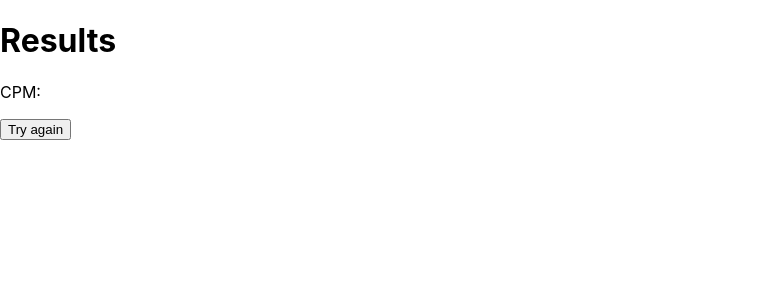
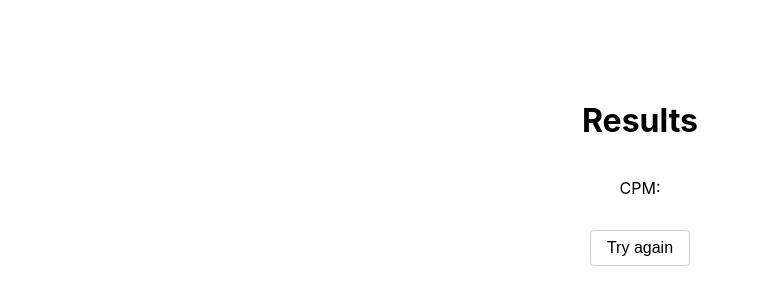
Before and after one commit to eyal-sasson/typer, a Next.js app: page /results in a window 1280 px wide. Shown: the top 304 px of the page, without its empty margins (0-760 px from the left). Built offline with nearby package versions, Linux system fonts and the light colour scheme.

Commit message:
Styling results page

```diff
--- a/pages/results.tsx
+++ b/pages/results.tsx
@@ -1,14 +1,15 @@
 import React from 'react';
 import Router from 'next/router';
+import styles from '../styles/results.module.css';
 
 export default class Results extends React.Component {
     render() {
         return (
-            <main>
+            <div id={styles.results}>
                 <h1>Results</h1>
                 <p>CPM: {Router.query.cpm}</p>
-                <button onClick={() => Router.push('/')}>Try again</button>
-            </main>
+                <button className={styles.retry} onClick={() => Router.push('/')}>Try again</button>
+            </div>
         );
     }
 }
--- a/pages/typer.tsx
+++ b/pages/typer.tsx
@@ -1,6 +1,6 @@
 import React from 'react';
+import Router from 'next/router';
 import styles from '../styles/typer.module.css';
-import Router from 'next/router';
 
 const PLACEHOLDER = "Lorem ipsum dolor sit amet, consectetur adipiscing elit, sed do eiusmod tempor incididunt ut labore et dolore magna aliqua. Ut enim ad minim veniam, quis nostrud exercitation ullamco laboris nisi ut aliquip ex ea commodo consequat. Duis aute irure dolor in reprehenderit in voluptate velit esse cillum dolore eu fugiat nulla pariatur. Excepteur sint occaecat cupidatat non proident, sunt in culpa qui officia deserunt mollit anim id est laborum.";
 
--- /dev/null
+++ b/styles/results.module.css
@@ -0,0 +1,21 @@
+#results {
+    display: flex;
+    flex-direction: column;
+    align-items: center;
+    margin: 5rem auto 0;
+}
+button.retry {
+    margin: 1rem 0;
+    padding: 0.5rem 1rem;
+    border: 1px solid #ccc;
+    border-radius: 4px;
+    background: #fff;
+    font-size: 1rem;
+    cursor: pointer;
+}
+button.retry:hover, button.retry:focus {
+    border-color: #aaa;
+}
+button.retry:active {
+    background: #eee;
+}
```
